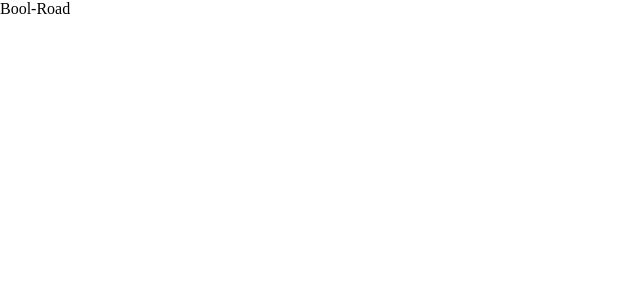
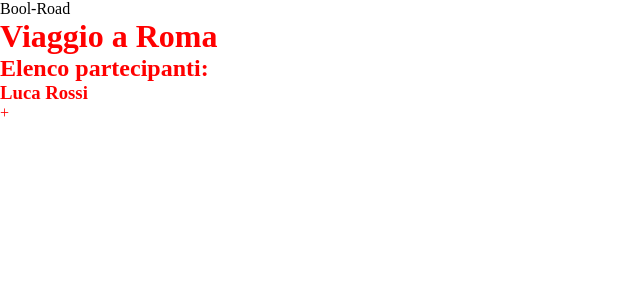
Before and after one commit to Giuseppe11S/bool-road, a React (Vite) app: page /1 in a window 1280 px wide. Shown: the top 300 px of the page, without its empty margins (0-640 px from the left). Built offline with nearby package versions, Linux system fonts and the light colour scheme.

Commit message:
Implementazione parziale componente CardPartecipanti: - Creato oggetto fittizio per simulazione dati - Implementata logica base per gestione accordion - Creato file "CardPartecipanti.module.css"

```diff
--- a/package.json
+++ b/package.json
@@ -11,9 +11,11 @@
   },
   "dependencies": {
     "axios": "^1.13.2",
-    "react": "^19.1.1",
+    "dom": "^0.0.3",
+    "react": "^19.2.0",
     "react-dom": "^19.1.1",
-    "react-router-dom": "^7.9.5"
+    "react-router-dom": "^7.9.5",
+    "router": "^2.2.0"
   },
   "devDependencies": {
     "@eslint/js": "^9.36.0",
--- a/src/App.jsx
+++ b/src/App.jsx
@@ -16,10 +16,8 @@ function App() {
      <BrowserRouter>
         <Routes>
               <Route element={<DefaultLayout/>}>
-                <Route path='/'
-                element={<HomePage/>}></Route>
-                <Route path='/:id'
-                element={<SingoloViaggio/>}></Route>
+                <Route path='/' element={<HomePage/>}></Route>
+                <Route path='/:id' element={<SingoloViaggio/>}></Route>
               </Route>
         </Routes>
      </BrowserRouter>
--- a/src/components/CardPartecipanti.jsx
+++ b/src/components/CardPartecipanti.jsx
@@ -1 +1,53 @@
-// props per Singoli viaggi
+import styles from './CardPartecipanti.module.css'
+import { useState } from 'react';
+
+const CardPartecipanti = () => {
+
+    // Simuilazione array oggetti che contiene la risposta dell'API
+    const partecipante =
+        { id: 1, nome: "Luca", cognome: "Rossi", email: "luca.rossi@example.com", telefono: "3331112222", codiceFiscale: "RSSLCU90A01H501Z" }
+
+    /***********
+        HOOK
+    ***********/
+    const [isOpen, setIsOpen] = useState(false);     // Variabile di stato utilizzata per gestire apertura/chiusura accordion
+
+    /***************
+        RENDERING
+    ***************/
+    return (
+        <div className={styles.prova}>
+            <h1> Viaggio a Roma </h1>
+            <h2> Elenco partecipanti: </h2>
+
+            {/* Accordion */}
+            <div>
+
+                {/* Titolo Accordion */}
+                <div>
+                    <h3> {partecipante.nome} {partecipante.cognome} </h3>               {/* Nome e cognome partecipanti */}
+                    <span onClick={toggleAccordion}> {isOpen ? '-' : '+'} </span>       {/* Icona apertura/chiusura accordion */}
+                </div>
+
+                {/* Info partecipanti */}
+                    { isOpen &&
+                        <address>
+                            <span> {partecipante.codiceFiscale} </span>
+                            <span> {partecipante.telefono} </span>
+                            <span> {partecipante.email} </span>
+                        </address>
+                    }
+            </div>
+        </div>
+    )
+
+    /***************
+        FUNZIONE
+    ***************/
+    // Funzione che al click inverte lo stato dell'accordion (aperto/chiuso)
+    function toggleAccordion() {
+        setIsOpen(!isOpen);
+    }
+}
+
+export default CardPartecipanti;
--- /dev/null
+++ b/src/components/CardPartecipanti.module.css
@@ -0,0 +1,7 @@
+/******************************* VERSIONE SMARTPHONE *******************************/
+
+/* 640px */
+
+.prova {
+    color: red;
+}
--- a/src/pages/SingoloViaggio.jsx
+++ b/src/pages/SingoloViaggio.jsx
@@ -1,11 +1,9 @@
+import CardPartecipanti from '../components/CardPartecipanti.jsx'
 
-
-import React from 'react'
 
 const SingoloViaggio = () => {
   return (
-    <>
-    </>
+    <CardPartecipanti/>
   )
 }
 
```
Also changed, not shown: 1 other file (tests, documents, lock files or other folders).
